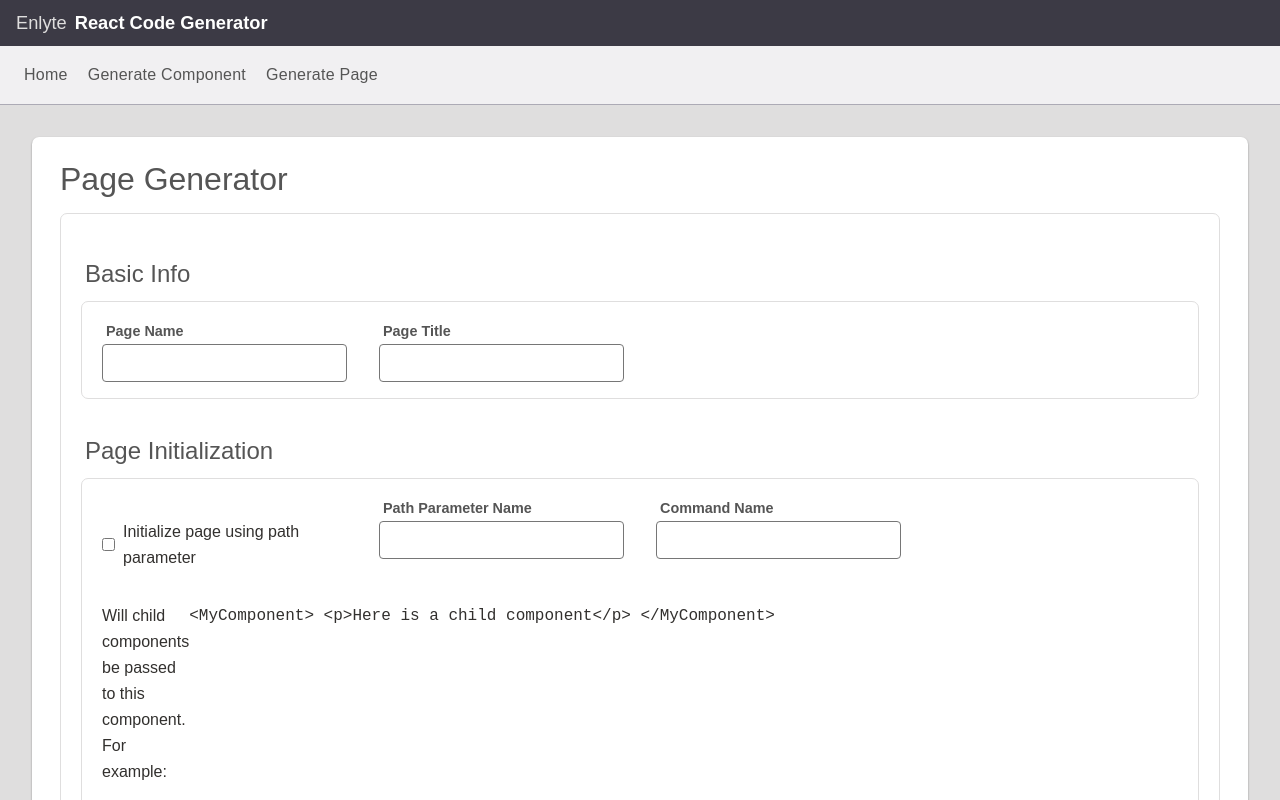
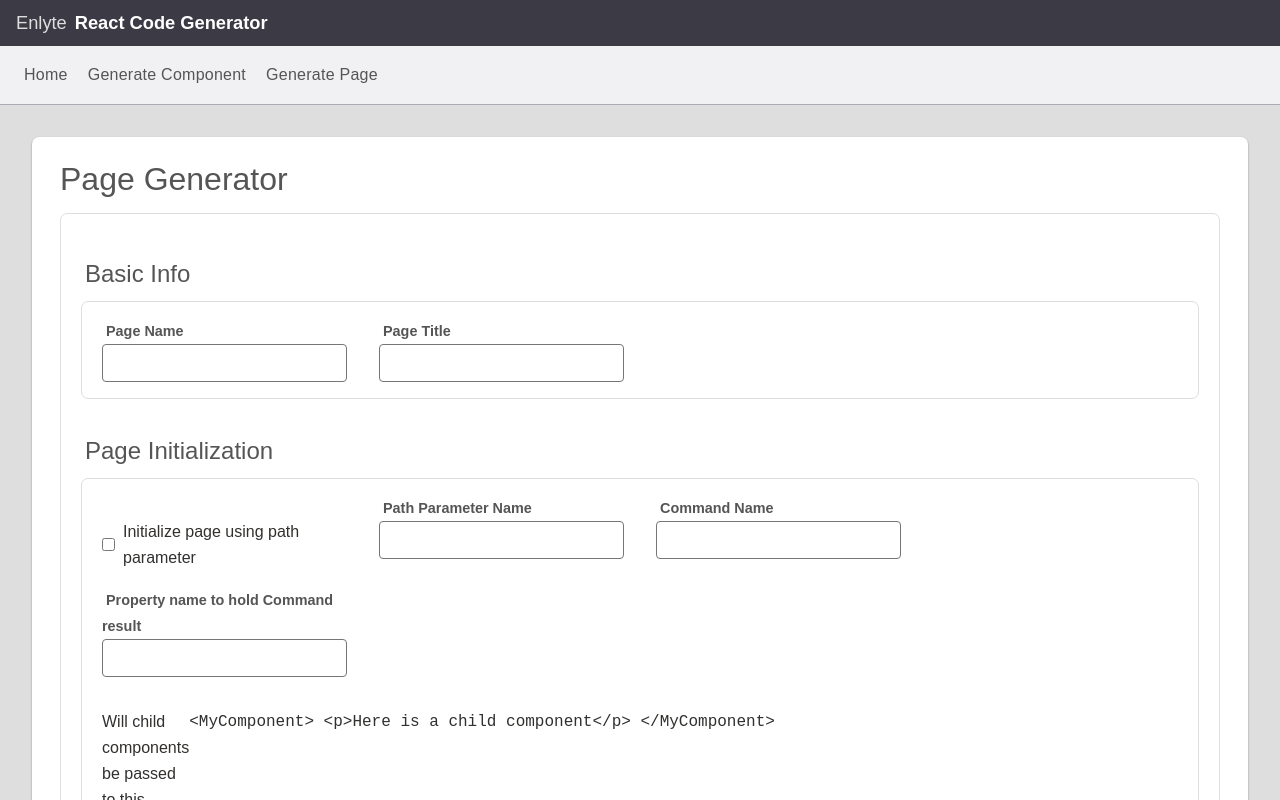
Before and after one commit to KevinJanise/react-project-generator, a React (Vite) app: page /pageGenerator in a window 1280 px wide. Shown: the top 800 px of the page. Built offline with nearby package versions, Linux system fonts and the light colour scheme.

Commit message:
Updated useState

```diff
--- a/src/routes/PageGenerator/PageGenerator.jsx
+++ b/src/routes/PageGenerator/PageGenerator.jsx
@@ -34,6 +34,7 @@ function PageGenerator({
     hasPathParameter: false,
     pathParameterName: "",
     commandName: "",
+    commandPropertyName: ""
   };
   const { formData, resetForm, handleChange, setFormData, trimValue } =
     useForm(initialFormState);
@@ -69,7 +70,7 @@ function PageGenerator({
     return theCode;
   };
 
-  const generateUseEffect = (commandName, paramName) => {
+  const generateUseEffect = (commandName, paramName, commandPropertyName) => {
     let commandVar = FormatUtils.toLowerFirstLetter(commandName);
 
     let theCode = `
@@ -82,7 +83,7 @@ function PageGenerator({
       if (result.isCanceled) return;
 
       if (result.isSuccess) {
-        setOrderDetail(result.value);
+        set${FormatUtils.toUpperFirstLetter(commandPropertyName)}(result.value);
         console.log(result);
       } else {
         setStatusMessage("Error finding order: " + orderNumber);
@@ -101,10 +102,11 @@ function PageGenerator({
     thePageName,
     thePageTitle,
     thePathParameterName,
-    commandName
+    commandName,
+    theCommandPropertyName
   ) => {
     console.log("handleGeneratePage");
-    let useEffectCode = generateUseEffect(commandName, thePathParameterName);
+    let useEffectCode = generateUseEffect(commandName, thePathParameterName, theCommandPropertyName);
 
     let componentTemplate = `import styles from "./${thePageName}.module.css";
 
@@ -116,11 +118,15 @@ function PageGenerator({
   import { PageSection } from "components/PageSection";
   import { PageTitle } from "components/PageTitle";
 
+  import { useCommand } from "hooks/useCommand";
+
   import { ${commandName} } from "services/${commandName}";
 
   function ${thePageName}({ children, onStatusUpdate, propertyName = "default value", className = "", style = {}, ...rest }) {
 
   const {${thePathParameterName}} = useParams();  // get ${thePathParameterName} from URL
+  const { execute, isExecuting, cancel } = useCommand();
+  const [${theCommandPropertyName}, set${FormatUtils.toUpperFirstLetter(theCommandPropertyName)}] = useState(null);
 
   const combinedClassName = \`\${styles.${FormatUtils.toLowerFirstLetter(
     thePageName
@@ -183,7 +189,8 @@ function PageGenerator({
         formData.pageName,
         formData.pageTitle,
         formData.pathParameterName,
-        formData.commandName
+        formData.commandName,
+        formData.commandPropertyName
       )
     );
   };
@@ -201,10 +208,7 @@ function PageGenerator({
 
       <PageSection>
         <form onSubmit={handleGeneratePage}>
-          <PageSection
-            title="Basic Info"
-            style={{ margin: "1rem"}}
-          >
+          <PageSection title="Basic Info" style={{ margin: "1rem" }}>
             <Grid>
               <Row>
                 <Column width="25%">
@@ -236,13 +240,14 @@ function PageGenerator({
             </Grid>
           </PageSection>
 
-          <PageSection
-            title="Page Initialization"
-            style={{ margin: "1rem"}}
-          >
+          <PageSection title="Page Initialization" style={{ margin: "1rem" }}>
             <Grid>
               <Row>
-              <Column width="25%" valign="center" style={{paddingTop: "2rem"}}>
+                <Column
+                  width="25%"
+                  valign="center"
+                  style={{ paddingTop: "2rem" }}
+                >
                   <input
                     className={styles.checkbox}
                     id="hasPathParameter"
@@ -279,10 +284,22 @@ function PageGenerator({
                     errorMessage={getErrorMessage("commandName")}
                   />
                 </Column>
-
               </Row>
 
               <Row>
+              <Column width="25%">
+                  <LabeledTextInput
+                    label="Property name to hold Command result"
+                    name="commandPropertyName"
+                    onBlur={trimValue}
+                    placeholder=""
+                    onChange={handleChange}
+                    value={formData.commandPropertyName}
+                    type="text"
+                    errorMessage={getErrorMessage("commandPropertyName")}
+                  />
+                </Column>
+
               </Row>
 
               <Row>
@@ -300,10 +317,8 @@ function PageGenerator({
                 </Column>
               </Row>
             </Grid>
-
           </PageSection>
           <Grid>
-
             <Row>
               <Column width="auto" align="left">
                 <button
--- a/src/utils/FormatUtils.js
+++ b/src/utils/FormatUtils.js
@@ -27,3 +27,10 @@ export function toLowerFirstLetter(str) {
   }
   return str.charAt(0).toLowerCase() + str.slice(1);
 }
+
+export function toUpperFirstLetter(str) {
+  if (!str) {
+    return ""; // Handle empty or null strings
+  }
+  return str.charAt(0).toUpperCase() + str.slice(1);
+}
```
Lines whose indentation alone changed are shown as unchanged.
